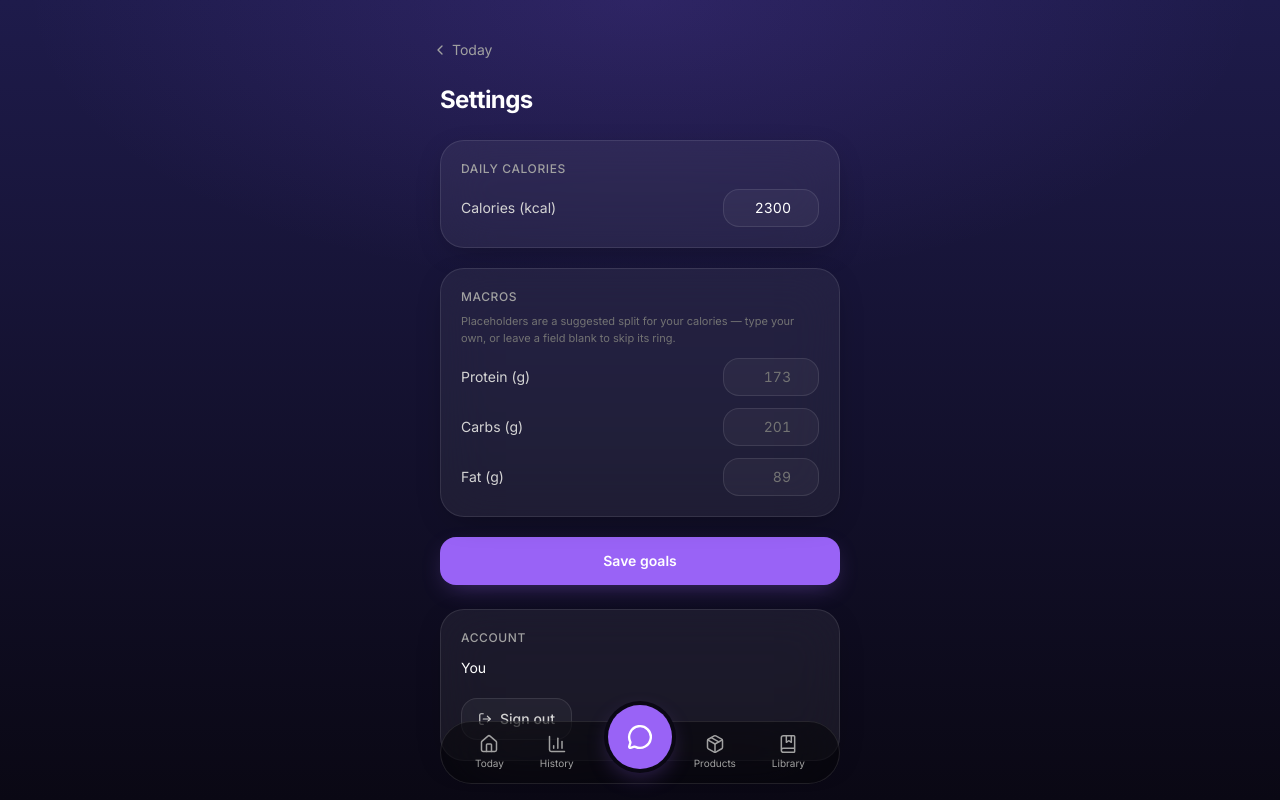
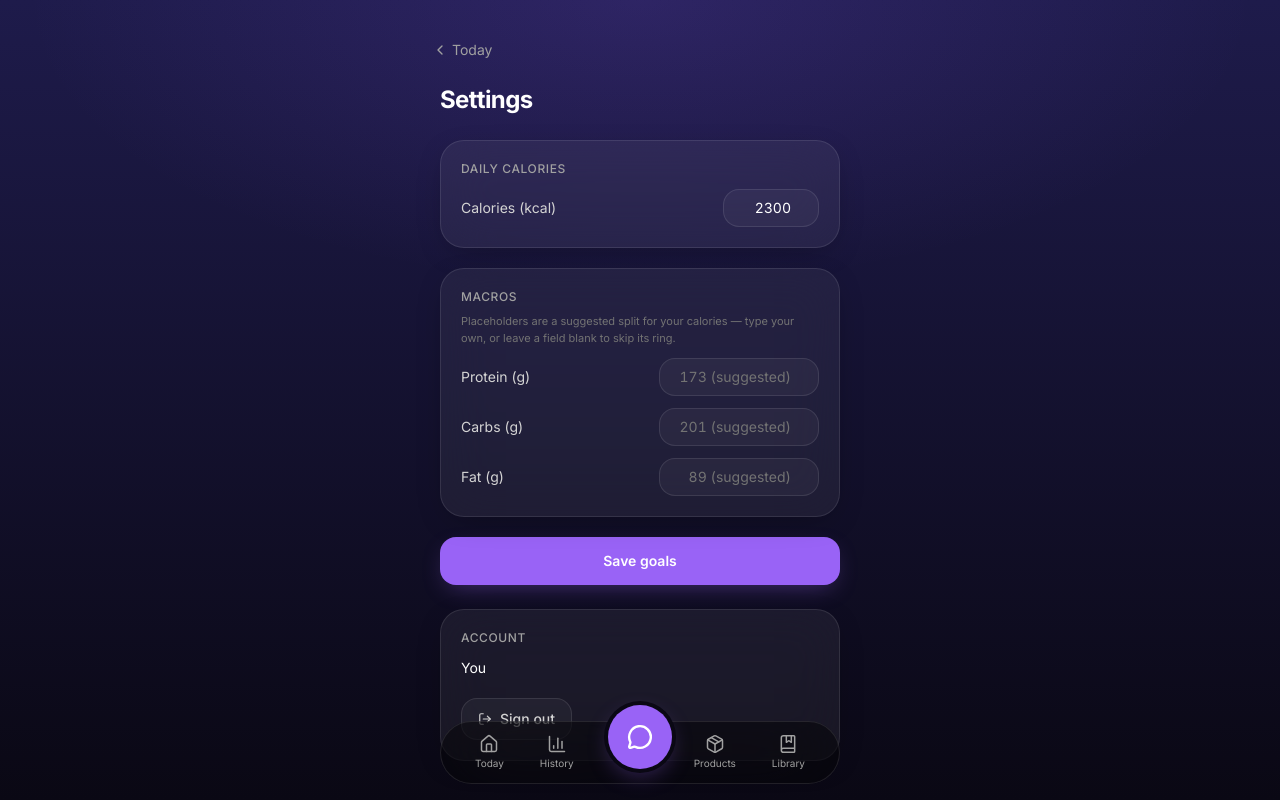
Before and after one commit to valentinalorcap/klara-app, a Next.js app: page /settings in a window 1280 px wide. Built offline with nearby package versions, Linux system fonts and the light colour scheme; no server answers; the database is empty; sample sign-in values are in the browser's storage.

Commit message:
polish(goals): macro placeholders read "NNN (suggested)" in wider inputs

```diff
--- a/src/components/GoalsForm.tsx
+++ b/src/components/GoalsForm.tsx
@@ -64,21 +64,24 @@ export function GoalsForm({
           label="Protein (g)"
           name="dailyProteinGoal"
           defaultValue={initial.dailyProteinGoal}
-          placeholder={String(sug.protein)}
+          widthClass="w-40"
+          placeholder={`${sug.protein} (suggested)`}
           error={state.fieldErrors?.dailyProteinGoal}
         />
         <Field
           label="Carbs (g)"
           name="dailyCarbsGoal"
           defaultValue={initial.dailyCarbsGoal}
-          placeholder={String(sug.carbs)}
+          widthClass="w-40"
+          placeholder={`${sug.carbs} (suggested)`}
           error={state.fieldErrors?.dailyCarbsGoal}
         />
         <Field
           label="Fat (g)"
           name="dailyFatGoal"
           defaultValue={initial.dailyFatGoal}
-          placeholder={String(sug.fat)}
+          widthClass="w-40"
+          placeholder={`${sug.fat} (suggested)`}
           error={state.fieldErrors?.dailyFatGoal}
         />
       </GlassCard>
@@ -108,6 +111,7 @@ function Field({
   value,
   onChange,
   defaultValue,
+  widthClass = 'w-24',
 }: {
   label: string;
   name: string;
@@ -118,6 +122,8 @@ function Field({
   onChange?: (v: string) => void;
   /** Uncontrolled initial value (macros). */
   defaultValue?: number | null;
+  /** Input width — wider for the "(suggested)" placeholders. */
+  widthClass?: string;
 }) {
   const controlled = value !== undefined;
   return (
@@ -137,7 +143,7 @@ function Field({
                 onChange: (e: React.ChangeEvent<HTMLInputElement>) => onChange?.(e.target.value),
               }
             : { defaultValue: defaultValue ?? '' })}
-          className={`w-24 rounded-2xl border bg-white/[0.04] px-3 py-2 text-right text-sm text-white tabular-nums transition placeholder:text-neutral-500 focus:bg-white/[0.08] focus:ring-2 focus:ring-[var(--accent)]/60 focus:outline-none ${
+          className={`${widthClass} rounded-2xl border bg-white/[0.04] px-3 py-2 text-right text-sm text-white tabular-nums transition placeholder:text-neutral-500 focus:bg-white/[0.08] focus:ring-2 focus:ring-[var(--accent)]/60 focus:outline-none ${
             error ? 'border-[var(--danger)]/60' : 'border-white/10'
           }`}
           aria-invalid={Boolean(error)}
```
